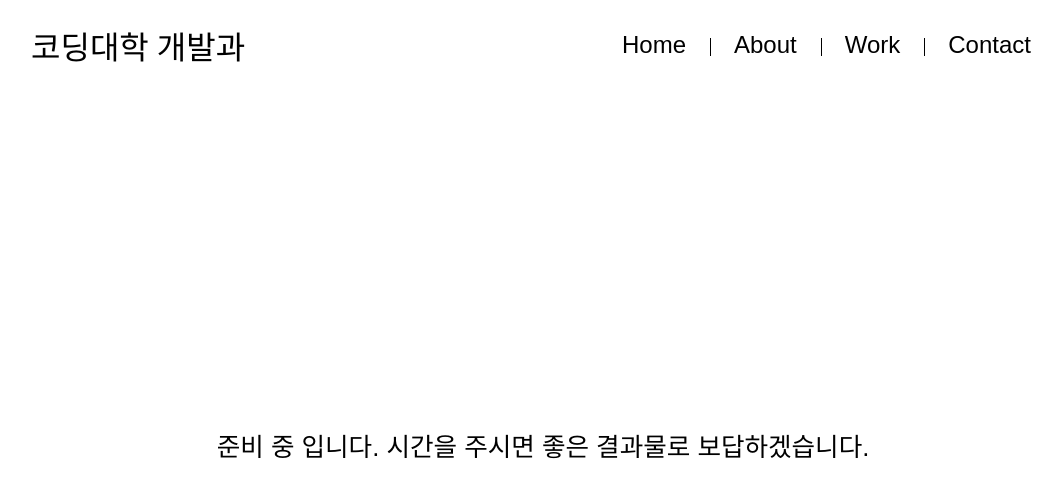
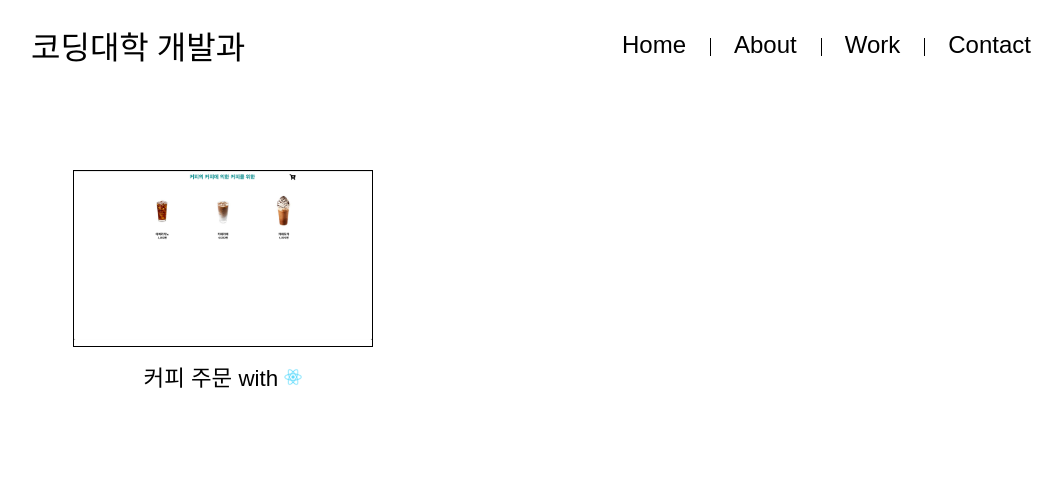
Before and after one commit to ben031/portfolio, a React (Create React App) app: page /portfolio/work in a window 1280 px wide. Shown: the top 498 px of the page, without its empty margins (97-1159 px from the left). Built offline with nearby package versions, Linux system fonts and the light colour scheme; a web font is replaced by a local one; what react-animations would draw is missing.

Commit message:
[ADD] work page

```diff
--- a/src/components/Work.js
+++ b/src/components/Work.js
@@ -1,12 +1,22 @@
 import React from "react";
 import styled from "styled-components";
+import work from "../data/work";
+import WorkTemplate from "./WorkTemplate";
 
 const Work = () => {
   return (
     <WorkSection>
-      <div>
-        <p>준비 중 입니다. 시간을 주시면 좋은 결과물로 보답하겠습니다.</p>
-      </div>
+      <WorkDiv>
+        {work.map((item) => (
+          <WorkTemplate
+            key={item.id}
+            workname={item.workname}
+            pic={item.picture}
+            site={item.href}
+            framework={item.framework}
+          />
+        ))}
+      </WorkDiv>
     </WorkSection>
   );
 };
@@ -16,11 +26,24 @@ export default Work;
 const WorkSection = styled.section`
   width: 70%;
   height: calc(100vh - 5.6rem);
-  margin: 0 auto;
+  margin: 5rem auto 0;
   display: flex;
   text-align: center;
   justify-content: center;
-  align-items: center;
-  font-size: 1.6rem;
+  align-items: baseline;
+  font-size: 1.4rem;
   font-weight: 400;
 `;
+
+const WorkDiv = styled.div`
+  display: grid;
+  grid-template-columns: repeat(3, 300px);
+  grid-gap: 20px;
+
+  @media only screen and (max-width: 1024px) {
+    grid-template-columns: repeat(2, 300px);
+  }
+  @media only screen and (max-width: 768px) {
+    grid-template-columns: repeat(1, 300px);
+  }
+`;
--- /dev/null
+++ b/src/components/WorkTemplate.js
@@ -0,0 +1,43 @@
+import React from "react";
+import styled from "styled-components";
+
+const WorkTemplate = ({ pic, workname, site, framework }) => {
+  return (
+    <WorkTemplateDiv>
+      <WorkTemplateImgDiv>
+        <a href={site}>
+          <img src={pic} alt="work" target="_blank" rel="noreferrer" />
+        </a>
+      </WorkTemplateImgDiv>
+      <p className="workname">
+        {workname} with{" "}
+        <span>
+          <img src={framework} alt="framework" width="18px" />
+        </span>
+      </p>
+    </WorkTemplateDiv>
+  );
+};
+
+export default WorkTemplate;
+const WorkTemplateDiv = styled.div`
+  .workname {
+    margin: 0.8rem 0;
+  }
+`;
+
+const WorkTemplateImgDiv = styled.div`
+  width: 300px;
+  overflow: hidden;
+  border: 1px solid black;
+  img {
+    object-fit: cover;
+    width: 100%;
+    /* max-height: 100%; */
+    transition: all 0.85s ease;
+  }
+
+  img:hover {
+    transform: scale(1.1);
+  }
+`;
--- /dev/null
+++ b/src/data/work.js
@@ -0,0 +1,14 @@
+import coffee from "../img/coffee.png";
+import react from "../img/logo192.png";
+
+const work = [
+  {
+    id: 1,
+    workname: "커피 주문",
+    picture: coffee,
+    href: "https://ben031.github.io/-coffee-delivery/",
+    framework: react,
+  },
+];
+
+export default work;
```
Also changed, not shown: src/img/coffee.png (added), 1 other file (tests, documents, lock files or other folders).
